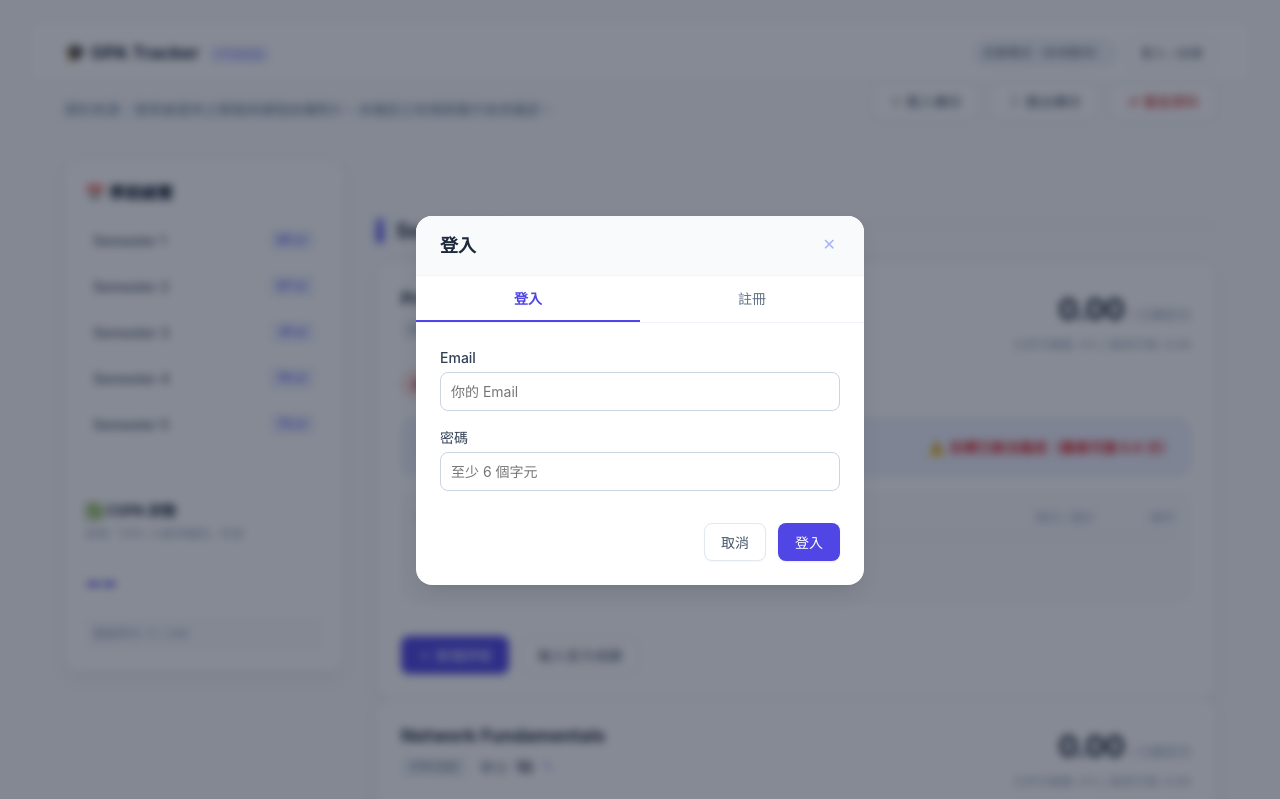
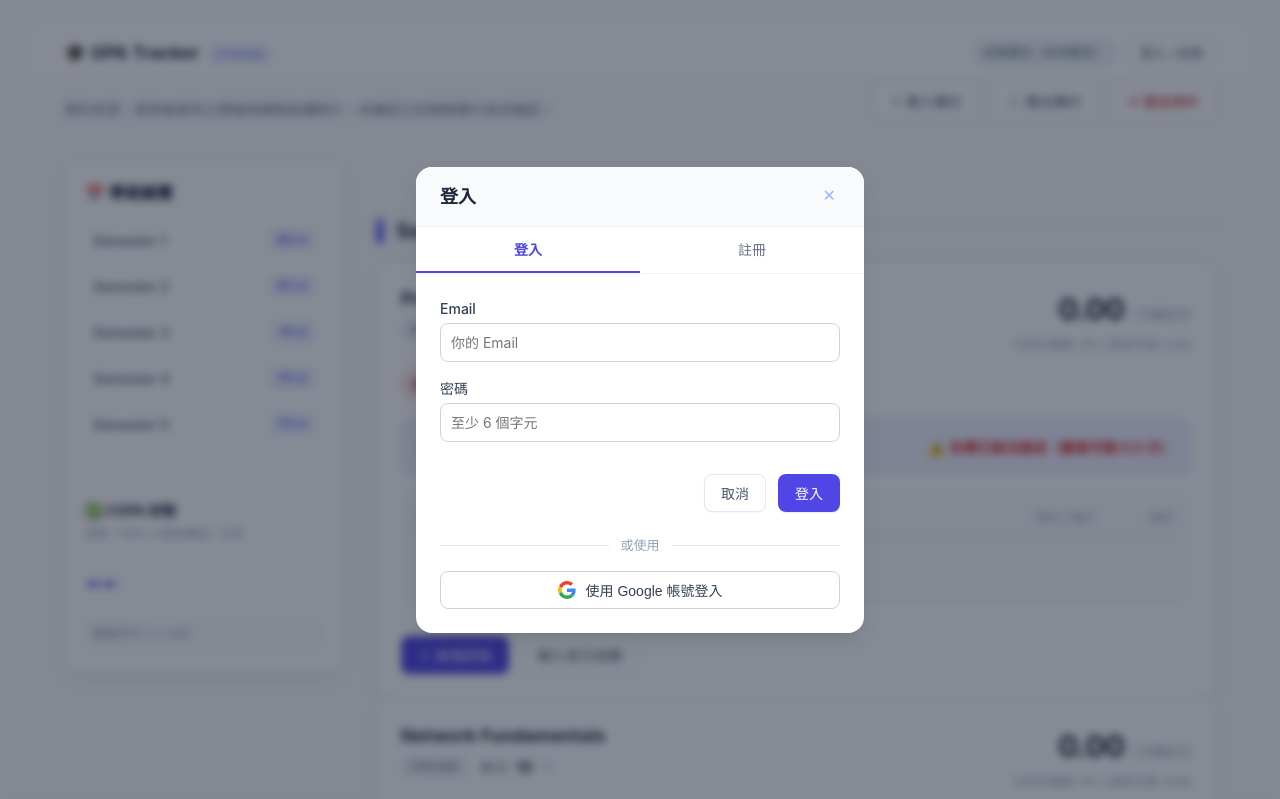
Before and after one commit to csgo2boy-ops/gpa-calculator, a website: page public/index.html in a window 1280 px wide. Both pictures are taken after a click on the button "登入 / 註冊". Shown: the top 799 px of the page. Drawn offline with nearby package versions, Linux system fonts and the light colour scheme.

Commit message:
feat: add Google OAuth sign-in to auth modal

```diff
--- a/public/app.js
+++ b/public/app.js
@@ -461,6 +461,14 @@
     closeAuthModal();
   });
 
+  document.getElementById('btn-google').addEventListener('click', async function () {
+    var res = await Auth.signInWithGoogle();
+    if (!res.ok) {
+      showAuthError(res.error);
+    }
+    // 成功時瀏覽器會被導向 Google 授權頁，回跳後由 onAuthStateChange 自動登入
+  });
+
   // ---------- 事件委派 ----------
   document.addEventListener('click', function (e) {
     var btn = e.target.closest('[data-action]');
--- a/public/index.html
+++ b/public/index.html
@@ -41,6 +41,18 @@
           <button type="submit" class="btn btn-primary" id="auth-submit">登入</button>
         </div>
       </form>
+      <div class="auth-social">
+        <div class="auth-divider"><span>或使用</span></div>
+        <button type="button" id="btn-google" class="btn btn-google">
+          <svg class="google-icon" width="18" height="18" viewBox="0 0 48 48" aria-hidden="true">
+            <path fill="#EA4335" d="M24 9.5c3.54 0 6.71 1.22 9.21 3.6l6.85-6.85C35.9 2.38 30.47 0 24 0 14.62 0 6.51 5.38 2.56 13.22l7.98 6.19C12.43 13.72 17.74 9.5 24 9.5z"/>
+            <path fill="#4285F4" d="M46.98 24.55c0-1.57-.15-3.09-.38-4.55H24v9.02h12.94c-.58 2.96-2.26 5.48-4.78 7.18l7.73 6c4.51-4.18 7.09-10.36 7.09-17.65z"/>
+            <path fill="#FBBC05" d="M10.53 28.59c-.48-1.45-.76-2.99-.76-4.59s.27-3.14.76-4.59l-7.98-6.19C.92 16.46 0 20.12 0 24c0 3.88.92 7.54 2.56 10.78l7.97-6.19z"/>
+            <path fill="#34A853" d="M24 48c6.48 0 11.93-2.13 15.89-5.81l-7.73-6c-2.15 1.45-4.92 2.3-8.16 2.3-6.26 0-11.57-4.22-13.47-9.91l-7.98 6.19C6.51 42.62 14.62 48 24 48z"/>
+          </svg>
+          <span>使用 Google 帳號登入</span>
+        </button>
+      </div>
     </div>
   </div>
 
--- a/public/js/auth.js
+++ b/public/js/auth.js
@@ -94,6 +94,20 @@
     return { ok: true };
   }
 
+  async function signInWithGoogle() {
+    if (!isAvailable()) return { ok: false, error: 'Supabase 尚未設定，請先到 config.js 填入專案 URL 與 Anon Key。' };
+    var redirectTo = (typeof window !== 'undefined' && window.location && window.location.origin)
+      ? window.location.origin
+      : undefined;
+    var res = await client.auth.signInWithOAuth({
+      provider: 'google',
+      options: { redirectTo: redirectTo }
+    });
+    if (res.error) return { ok: false, error: translateError(res.error) };
+    // 成功時 SDK 會自動將瀏覽器導向 Google；回跳後由 getSession / onAuthStateChange 捕獲 Session
+    return { ok: true };
+  }
+
   async function signOut() {
     if (client) {
       try { await client.auth.signOut(); } catch (e) { /* ignore */ }
@@ -111,6 +125,7 @@
     onAuthChange: onAuthChange,
     signUp: signUp,
     signIn: signIn,
+    signInWithGoogle: signInWithGoogle,
     signOut: signOut
   };
 });
--- a/public/styles.css
+++ b/public/styles.css
@@ -441,3 +441,32 @@ body {
   padding: 0.625rem 0.75rem;
 }
 .auth-error-info { color: var(--emerald-text); background: var(--emerald-bg); border-color: var(--emerald-border); }
+
+/* ---------- 第三方登入 ---------- */
+.auth-social { padding: 0 1.5rem 1.5rem; }
+.auth-divider {
+  display: flex;
+  align-items: center;
+  gap: 0.75rem;
+  margin: 0 0 1rem;
+  color: var(--text-400);
+  font-size: 0.8125rem;
+}
+.auth-divider::before,
+.auth-divider::after {
+  content: "";
+  flex: 1;
+  height: 1px;
+  background: var(--border-200);
+}
+.btn-google {
+  width: 100%;
+  justify-content: center;
+  background: #fff;
+  border-color: var(--border-300);
+  color: var(--text-700);
+  font-weight: 500;
+  gap: 0.625rem;
+}
+.btn-google:hover { background: var(--surface); }
+.google-icon { flex-shrink: 0; }
```
Also changed, not shown: README.md.
